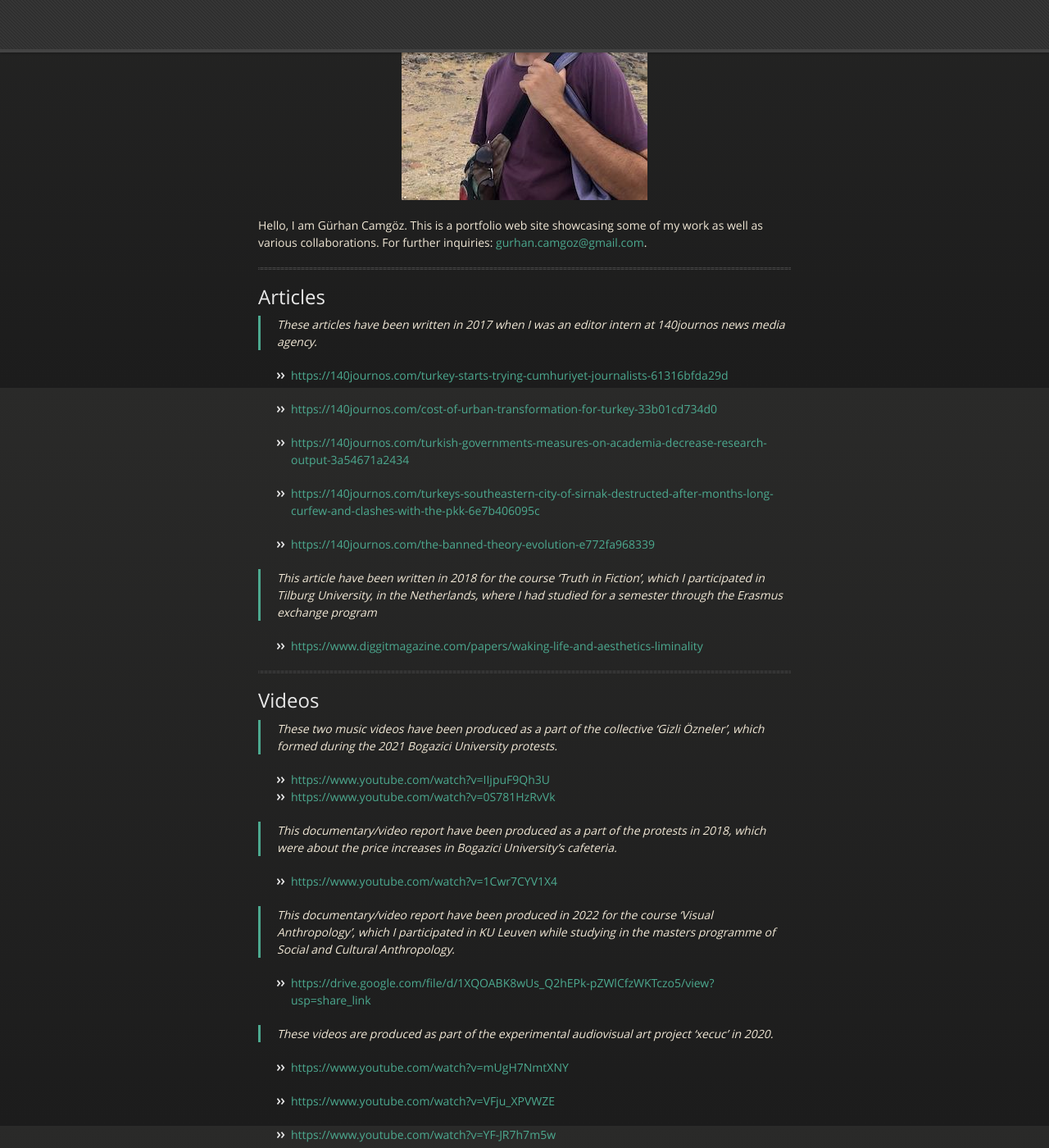
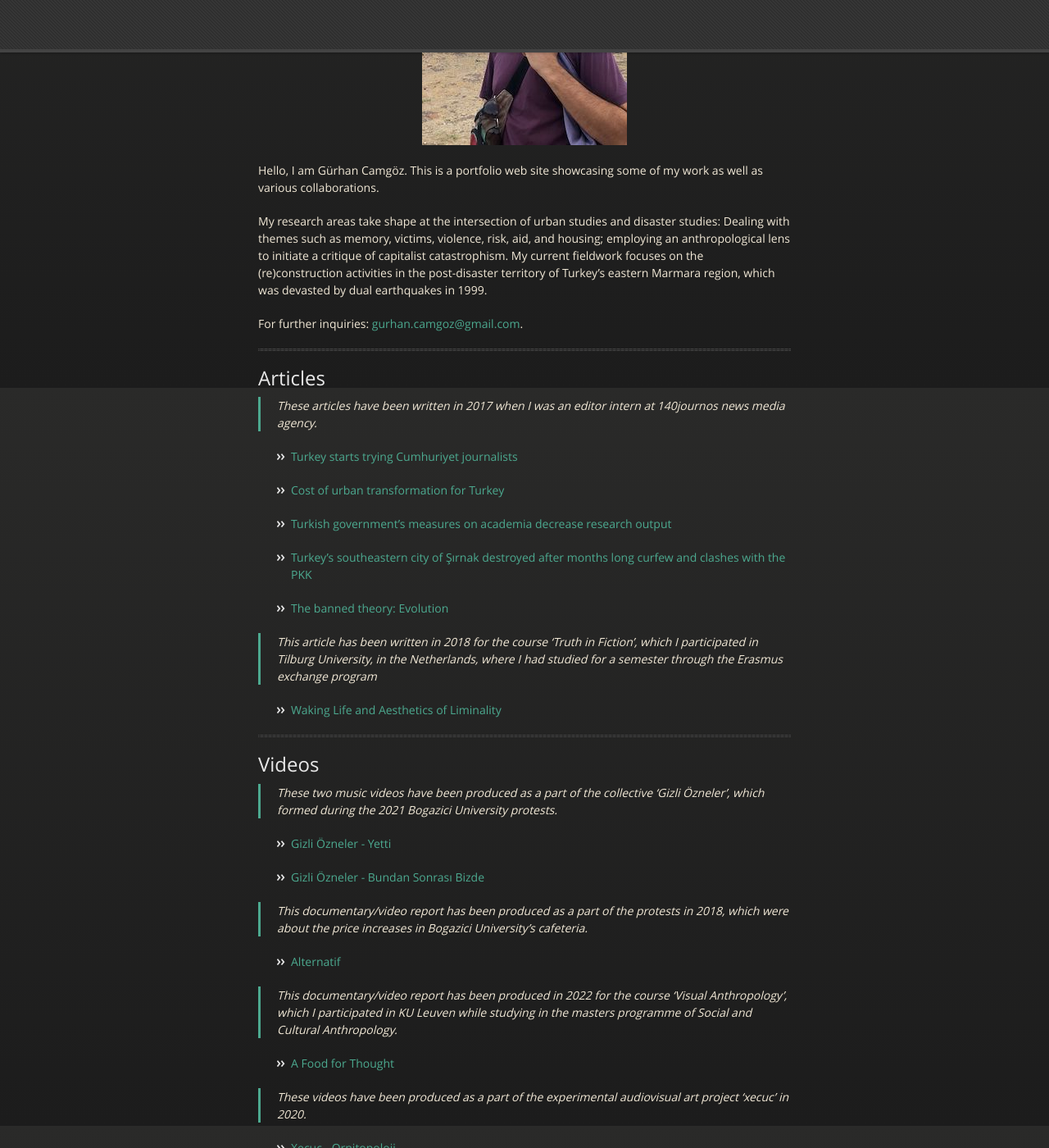
Before and after one commit to gurhan-camgoz/gurhan-camgoz.github.io, a Jekyll site: the page built from index.md, in a window 1280 px wide and 1400 px high, scrolled down 427 px. Shown: the whole window at 82% size. Built offline with Jekyll 4.4.1, drawn with Linux system fonts in a browser that asks for light colours; some of the changed text lies outside the part shown.

Commit message:
indexchanges

```diff
--- a/index.md
+++ b/index.md
@@ -2,10 +2,14 @@
 layout: default
 ---
 
-![imagetooltip](/assets/images/photo1.jpg){:style="display:block; margin-left:auto; margin-right:auto"}
+![imagetooltip](/assets/images/photo11.jpg){:style="display:block; margin-left:auto; margin-right:auto"}
 
 
-Hello, I am Gürhan Camgöz. This is a portfolio web site showcasing some of my work as well as various collaborations. For further inquiries: [gurhan.camgoz@gmail.com](mailto:gurhan.camgoz@gmail.com).
+Hello, I am Gürhan Camgöz. This is a portfolio web site showcasing some of my work as well as various collaborations.
+
+My research areas take shape at the intersection of urban studies and disaster studies: Dealing with themes such as memory, victims, violence, risk, aid, and housing; employing an anthropological lens to initiate a critique of capitalist catastrophism. My current fieldwork focuses on the (re)construction activities in the post-disaster territory of Turkey's eastern Marmara region, which was devasted by dual earthquakes in 1999.
+
+For further inquiries: [gurhan.camgoz@gmail.com](mailto:gurhan.camgoz@gmail.com).
 
 * * *
 
@@ -13,19 +17,19 @@ Hello, I am Gürhan Camgöz. This is a portfolio web site showcasing some of my
 
 > These articles have been written in 2017 when I was an editor intern at 140journos news media agency.
 
-  - [https://140journos.com/turkey-starts-trying-cumhuriyet-journalists-61316bfda29d](https://140journos.com/turkey-starts-trying-cumhuriyet-journalists-61316bfda29d)
+  - [Turkey starts trying Cumhuriyet journalists](https://140journos.com/turkey-starts-trying-cumhuriyet-journalists-61316bfda29d)
 
-  - [https://140journos.com/cost-of-urban-transformation-for-turkey-33b01cd734d0](https://140journos.com/cost-of-urban-transformation-for-turkey-33b01cd734d0)
+  - [Cost of urban transformation for Turkey](https://140journos.com/cost-of-urban-transformation-for-turkey-33b01cd734d0)
 
-  - [https://140journos.com/turkish-governments-measures-on-academia-decrease-research-output-3a54671a2434](https://140journos.com/turkish-governments-measures-on-academia-decrease-research-output-3a54671a2434)
+  - [Turkish government's measures on academia decrease research output](https://140journos.com/turkish-governments-measures-on-academia-decrease-research-output-3a54671a2434)
 
-  - [https://140journos.com/turkeys-southeastern-city-of-sirnak-destructed-after-months-long-curfew-and-clashes-with-the-pkk-6e7b406095c](https://140journos.com/turkeys-southeastern-city-of-sirnak-destructed-after-months-long-curfew-and-clashes-with-the-pkk-6e7b406095c)
+  - [Turkey's southeastern city of Şırnak destroyed after months long curfew and clashes with the PKK](https://140journos.com/turkeys-southeastern-city-of-sirnak-destructed-after-months-long-curfew-and-clashes-with-the-pkk-6e7b406095c)
 
-  - [https://140journos.com/the-banned-theory-evolution-e772fa968339](https://140journos.com/the-banned-theory-evolution-e772fa968339)
+  - [The banned theory: Evolution](https://140journos.com/the-banned-theory-evolution-e772fa968339)
 
->This article have been written  in 2018 for the course ‘Truth in Fiction’, which I participated in Tilburg University, in the Netherlands, where I had studied for a semester through the Erasmus exchange program
+>This article has been written  in 2018 for the course ‘Truth in Fiction’, which I participated in Tilburg University, in the Netherlands, where I had studied for a semester through the Erasmus exchange program
 
-  - [https://www.diggitmagazine.com/papers/waking-life-and-aesthetics-liminality](https://www.diggitmagazine.com/papers/waking-life-and-aesthetics-liminality)
+  - [Waking Life and Aesthetics of Liminality](https://www.diggitmagazine.com/papers/waking-life-and-aesthetics-liminality)
 
 * * *
 
@@ -33,32 +37,27 @@ Hello, I am Gürhan Camgöz. This is a portfolio web site showcasing some of my
 
 >These two music videos have been produced as a part of the collective ‘Gizli Özneler’, which formed during the 2021 Bogazici University protests.
 
-  - [https://www.youtube.com/watch?v=IIjpuF9Qh3U](https://www.youtube.com/watch?v=IIjpuF9Qh3U)
-  - [https://www.youtube.com/watch?v=0S781HzRvVk](https://www.youtube.com/watch?v=0S781HzRvVk)
+  - [Gizli Özneler - Yetti](https://www.youtube.com/watch?v=IIjpuF9Qh3U)
 
->This documentary/video report have been produced as a part of the protests in 2018, which were about the price increases in Bogazici University’s cafeteria.
+  - [Gizli Özneler - Bundan Sonrası Bizde](https://www.youtube.com/watch?v=0S781HzRvVk)
 
-  - [https://www.youtube.com/watch?v=1Cwr7CYV1X4](https://www.youtube.com/watch?v=1Cwr7CYV1X4)
+>This documentary/video report has been produced as a part of the protests in 2018, which were about the price increases in Bogazici University’s cafeteria.
 
->This documentary/video report have been produced in 2022 for the course ‘Visual Anthropology’, which I participated in KU Leuven while studying in the masters programme of Social and Cultural Anthropology.
+  - [Alternatif](https://www.youtube.com/watch?v=1Cwr7CYV1X4)
 
-  - [https://drive.google.com/file/d/1XQOABK8wUs_Q2hEPk-pZWlCfzWKTczo5/view?usp=share_link](https://drive.google.com/file/d/1XQOABK8wUs_Q2hEPk-pZWlCfzWKTczo5/view?usp=share_link)
+>This documentary/video report has been produced in 2022 for the course ‘Visual Anthropology’, which I participated in KU Leuven while studying in the masters programme of Social and Cultural Anthropology.
+
+  - [A Food for Thought](https://drive.google.com/file/d/1XQOABK8wUs_Q2hEPk-pZWlCfzWKTczo5/view?usp=share_link)
 
 
->These videos are produced as part of the experimental audiovisual art project ‘xecuc’ in 2020.
+>These videos have been produced as a part of the experimental audiovisual art project ‘xecuc’ in 2020.
 
-  - [https://www.youtube.com/watch?v=mUgH7NmtXNY](https://www.youtube.com/watch?v=mUgH7NmtXNY)
+  - [Xecuc - Ornitopoloji](https://www.youtube.com/watch?v=mUgH7NmtXNY)
 
-  - [https://www.youtube.com/watch?v=VFju_XPVWZE](https://www.youtube.com/watch?v=VFju_XPVWZE)
+  - [Xecuc - Aseksüel Porn](https://www.youtube.com/watch?v=VFju_XPVWZE)
 
-  - [https://www.youtube.com/watch?v=YF-JR7h7m5w](https://www.youtube.com/watch?v=YF-JR7h7m5w)
+  - [Xecuc - XXX](https://www.youtube.com/watch?v=YF-JR7h7m5w)
 
 * * *
 
-### Small image
-
-![Octocat](https://github.githubassets.com/images/icons/emoji/octocat.png)
-
-### Large image
-
-![Branching](https://guides.github.com/activities/hello-world/branching.png)
+## Photography
```
Also changed, not shown: assets/images/photo1.JPG (deleted), assets/images/photo11.JPG (added), 3 other files.
